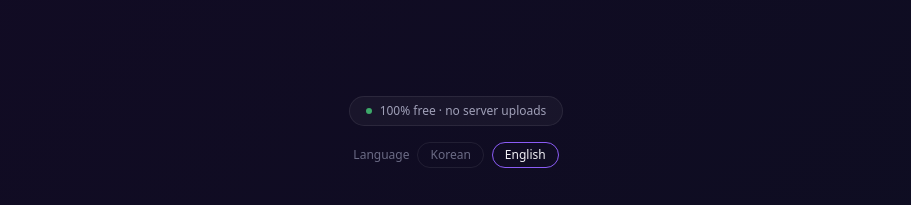
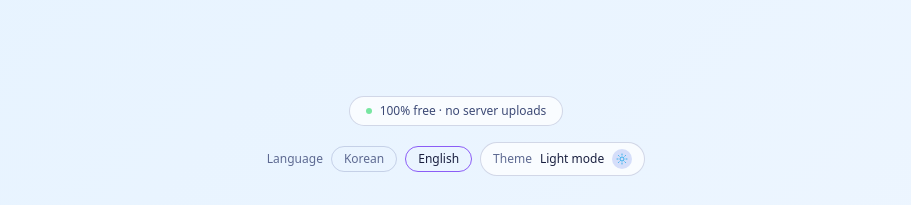
Before and after one commit to songsong-haha/extension-converter, a Next.js app: page / in a window 1280 px wide. Shown: the top 205 px of the page, without its empty margins (184-1095 px from the left). Built offline with nearby package versions, Linux system fonts and the light colour scheme; no server answers.

Commit message:
feat: [US-001] - [테마 토큰 재정의 + 다크모드 토글 + 랜딩/변환/결과 화면 적용 (Phase 3)]

```diff
--- a/src/app/globals.css
+++ b/src/app/globals.css
@@ -2,7 +2,9 @@
 
 /* ===== Design Tokens ===== */
 :root {
-  /* Primary palette - Deep violet to electric blue */
+  color-scheme: light;
+
+  /* Primary palette */
   --primary-50: #f3f0ff;
   --primary-100: #e5deff;
   --primary-200: #cdbdff;
@@ -12,15 +14,51 @@
   --primary-600: #6d28d9;
   --primary-700: #5b21b6;
 
-  /* Accent */
   --accent-400: #38bdf8;
   --accent-500: #0ea5e9;
-
-  /* Success */
   --success-400: #4ade80;
   --success-500: #22c55e;
 
-  /* Surface (Dark mode first) */
+  /* Light surfaces */
+  --surface-0: #f5f7ff;
+  --surface-50: #eef2ff;
+  --surface-100: #e3e9ff;
+  --surface-200: #d5defa;
+  --surface-300: #c4d0f1;
+  --surface-400: #a5b3de;
+
+  --text-primary: #1a2040;
+  --text-secondary: #3d4a76;
+  --text-muted: #5e6a92;
+
+  --glass-bg: rgba(255, 255, 255, 0.7);
+  --glass-border: rgba(71, 85, 146, 0.22);
+  --glass-hover: rgba(255, 255, 255, 0.88);
+  --glass-border-strong: rgba(71, 85, 146, 0.32);
+  --overlay-strong: rgba(15, 23, 42, 0.62);
+
+  --bg-grad-1: #f5f7ff;
+  --bg-grad-2: #ece7ff;
+  --bg-grad-3: #e6f3ff;
+  --bg-grad-4: #f4f8ff;
+  --bg-grad-5: #f5f7ff;
+
+  --shadow-glow: 0 0 40px rgba(124, 58, 237, 0.18);
+  --shadow-card: 0 12px 36px rgba(63, 76, 130, 0.16);
+
+  --ease-spring: cubic-bezier(0.34, 1.56, 0.64, 1);
+  --ease-smooth: cubic-bezier(0.4, 0, 0.2, 1);
+
+  --radius-sm: 8px;
+  --radius-md: 12px;
+  --radius-lg: 16px;
+  --radius-xl: 24px;
+  --radius-full: 9999px;
+}
+
+:root[data-theme="dark"] {
+  color-scheme: dark;
+
   --surface-0: #0a0a0f;
   --surface-50: #0f0f1a;
   --surface-100: #161625;
@@ -28,30 +66,56 @@
   --surface-300: #2a2a40;
   --surface-400: #3a3a55;
 
-  /* Text */
   --text-primary: #f1f0f5;
   --text-secondary: #a0a0b8;
   --text-muted: #6b6b85;
 
-  /* Glass */
   --glass-bg: rgba(255, 255, 255, 0.04);
   --glass-border: rgba(255, 255, 255, 0.08);
   --glass-hover: rgba(255, 255, 255, 0.08);
+  --glass-border-strong: rgba(255, 255, 255, 0.12);
+  --overlay-strong: rgba(2, 6, 23, 0.72);
 
-  /* Shadows */
+  --bg-grad-1: #0a0a0f;
+  --bg-grad-2: #0f0a1f;
+  --bg-grad-3: #120b24;
+  --bg-grad-4: #0a0f1f;
+  --bg-grad-5: #0a0a0f;
+
   --shadow-glow: 0 0 40px rgba(124, 58, 237, 0.15);
   --shadow-card: 0 8px 32px rgba(0, 0, 0, 0.4);
+}
 
-  /* Animation */
-  --ease-spring: cubic-bezier(0.34, 1.56, 0.64, 1);
-  --ease-smooth: cubic-bezier(0.4, 0, 0.2, 1);
+@media (prefers-color-scheme: dark) {
+  :root:not([data-theme]) {
+    color-scheme: dark;
 
-  /* Layout */
-  --radius-sm: 8px;
-  --radius-md: 12px;
-  --radius-lg: 16px;
-  --radius-xl: 24px;
-  --radius-full: 9999px;
+    --surface-0: #0a0a0f;
+    --surface-50: #0f0f1a;
+    --surface-100: #161625;
+    --surface-200: #1e1e32;
+    --surface-300: #2a2a40;
+    --surface-400: #3a3a55;
+
+    --text-primary: #f1f0f5;
+    --text-secondary: #a0a0b8;
+    --text-muted: #6b6b85;
+
+    --glass-bg: rgba(255, 255, 255, 0.04);
+    --glass-border: rgba(255, 255, 255, 0.08);
+    --glass-hover: rgba(255, 255, 255, 0.08);
+    --glass-border-strong: rgba(255, 255, 255, 0.12);
+    --overlay-strong: rgba(2, 6, 23, 0.72);
+
+    --bg-grad-1: #0a0a0f;
+    --bg-grad-2: #0f0a1f;
+    --bg-grad-3: #120b24;
+    --bg-grad-4: #0a0f1f;
+    --bg-grad-5: #0a0a0f;
+
+    --shadow-glow: 0 0 40px rgba(124, 58, 237, 0.15);
+    --shadow-card: 0 8px 32px rgba(0, 0, 0, 0.4);
+  }
 }
 
 @theme inline {
@@ -81,11 +145,11 @@ body {
 .bg-gradient-animated {
   background: linear-gradient(
     135deg,
-    var(--surface-0) 0%,
-    #0f0a1f 25%,
-    #120b24 50%,
-    #0a0f1f 75%,
-    var(--surface-0) 100%
+    var(--bg-grad-1) 0%,
+    var(--bg-grad-2) 25%,
+    var(--bg-grad-3) 50%,
+    var(--bg-grad-4) 75%,
+    var(--bg-grad-5) 100%
   );
   background-size: 400% 400%;
   animation: gradient-shift 15s ease infinite;
@@ -117,7 +181,7 @@ body {
 
 .glass-card:hover {
   background: var(--glass-hover);
-  border-color: rgba(255, 255, 255, 0.12);
+  border-color: var(--glass-border-strong);
   transform: translateY(-2px);
   box-shadow: var(--shadow-glow);
 }
--- a/src/app/page.tsx
+++ b/src/app/page.tsx
@@ -1,6 +1,7 @@
 import type { Metadata } from "next";
 import { headers } from "next/headers";
 import Link from "next/link";
+import ThemeToggle from "@/components/theme-toggle";
 import ConverterWidget from "@/features/converter/components/converter-widget";
 import { UNIQUE_TARGET_FORMATS } from "@/features/converter/lib/format-registry";
 import { HOME_MESSAGES, SEO_MESSAGES, type Locale } from "@/i18n/messages";
@@ -192,7 +193,8 @@ export default async function Home({ searchParams }: HomeProps) {
             {messages.badge}
           </div>
 
-          <div className="flex justify-center items-center gap-2 mb-6">
+          <div className="mb-6 flex flex-wrap items-center justify-center gap-2">
+            <div className="flex items-center gap-2">
               <span className="text-xs text-[var(--text-muted)]">{messages.languageLabel}</span>
               <Link
                 href="/?lang=ko"
@@ -214,6 +216,12 @@ export default async function Home({ searchParams }: HomeProps) {
               >
                 {messages.languageEn}
               </Link>
+            </div>
+            <ThemeToggle
+              themeLabel={messages.themeLabel}
+              lightModeLabel={messages.lightModeLabel}
+              darkModeLabel={messages.darkModeLabel}
+            />
           </div>
 
           <h1 className="text-4xl sm:text-5xl md:text-6xl font-bold tracking-tight leading-tight mb-4">
--- /dev/null
+++ b/src/components/theme-toggle.tsx
@@ -0,0 +1,89 @@
+"use client";
+
+import { useCallback, useEffect, useState } from "react";
+
+type ThemeMode = "light" | "dark";
+
+const THEME_STORAGE_KEY = "extension_converter_theme";
+
+function resolvePreferredTheme(): ThemeMode {
+  if (typeof window === "undefined") {
+    return "light";
+  }
+
+  const storedTheme = window.localStorage.getItem(THEME_STORAGE_KEY);
+  if (storedTheme === "light" || storedTheme === "dark") {
+    return storedTheme;
+  }
+
+  return window.matchMedia("(prefers-color-scheme: dark)").matches ? "dark" : "light";
+}
+
+interface ThemeToggleProps {
+  themeLabel: string;
+  lightModeLabel: string;
+  darkModeLabel: string;
+}
+
+export default function ThemeToggle({
+  themeLabel,
+  lightModeLabel,
+  darkModeLabel,
+}: ThemeToggleProps) {
+  const [theme, setTheme] = useState<ThemeMode>(() => resolvePreferredTheme());
+
+  const applyTheme = useCallback((nextTheme: ThemeMode) => {
+    document.documentElement.dataset.theme = nextTheme;
+  }, []);
+
+  useEffect(() => {
+    applyTheme(theme);
+  }, [applyTheme, theme]);
+
+  const toggleTheme = useCallback(() => {
+    const nextTheme: ThemeMode = theme === "dark" ? "light" : "dark";
+    setTheme(nextTheme);
+    applyTheme(nextTheme);
+    window.localStorage.setItem(THEME_STORAGE_KEY, nextTheme);
+  }, [applyTheme, theme]);
+
+  const isDarkMode = theme === "dark";
+  const label = isDarkMode ? darkModeLabel : lightModeLabel;
+
+  return (
+    <button
+      type="button"
+      onClick={toggleTheme}
+      className="inline-flex items-center gap-2 rounded-full border border-[var(--glass-border)] bg-[var(--glass-bg)] px-3 py-1.5 text-xs text-[var(--text-secondary)] transition hover:border-[var(--primary-300)] hover:text-[var(--text-primary)]"
+      aria-label={`${themeLabel}: ${label}`}
+      aria-pressed={isDarkMode}
+      data-testid="theme-toggle"
+    >
+      <span className="text-[var(--text-muted)]">{themeLabel}</span>
+      <span className="font-medium text-[var(--text-primary)]">{label}</span>
+      <span aria-hidden className="inline-flex h-5 w-5 items-center justify-center rounded-full bg-[var(--surface-200)]">
+        {isDarkMode ? (
+          <svg width="12" height="12" viewBox="0 0 24 24" fill="none">
+            <path
+              d="M21 12.79A9 9 0 1 1 11.21 3a7 7 0 0 0 9.79 9.79Z"
+              stroke="var(--primary-300)"
+              strokeWidth="1.6"
+              strokeLinecap="round"
+              strokeLinejoin="round"
+            />
+          </svg>
+        ) : (
+          <svg width="12" height="12" viewBox="0 0 24 24" fill="none">
+            <circle cx="12" cy="12" r="4" stroke="var(--accent-500)" strokeWidth="1.6" />
+            <path
+              d="M12 2V4M12 20V22M4.93 4.93L6.34 6.34M17.66 17.66L19.07 19.07M2 12H4M20 12H22M4.93 19.07L6.34 17.66M17.66 6.34L19.07 4.93"
+              stroke="var(--accent-500)"
+              strokeWidth="1.6"
+              strokeLinecap="round"
+            />
+          </svg>
+        )}
+      </span>
+    </button>
+  );
+}
--- a/src/components/ui/button.tsx
+++ b/src/components/ui/button.tsx
@@ -24,7 +24,7 @@ const variantStyles: Record<ButtonVariant, string> = {
         "bg-[var(--glass-bg)] backdrop-blur-xl",
         "border border-[var(--glass-border)]",
         "text-[var(--text-primary)]",
-        "hover:bg-[var(--glass-hover)] hover:border-[rgba(255,255,255,0.12)]",
+        "hover:bg-[var(--glass-hover)] hover:border-[var(--glass-border-strong)]",
         "active:scale-[0.97]",
     ].join(" "),
     ghost: [
--- a/src/features/converter/components/converter-widget.tsx
+++ b/src/features/converter/components/converter-widget.tsx
@@ -51,6 +51,20 @@ interface ConverterWidgetProps {
 }
 
 type AnalyticsParams = Record<string, string | number | boolean | undefined>;
+
+function getActiveThemeMode(): "light" | "dark" | "unknown" {
+    if (typeof document === "undefined") {
+        return "unknown";
+    }
+
+    const theme = document.documentElement.dataset.theme;
+    if (theme === "light" || theme === "dark") {
+        return theme;
+    }
+
+    return window.matchMedia("(prefers-color-scheme: dark)").matches ? "dark" : "light";
+}
+
 function getFailureGuide(category: string, messages: ConverterMessages): string {
     return (
         messages.failureGuides[category] ??
@@ -90,6 +104,7 @@ export default function ConverterWidget({ locale }: ConverterWidgetProps) {
         (eventName: AnalyticsEventName, params: AnalyticsParams = {}) => {
             trackEvent(eventName, {
                 locale,
+                theme_mode: getActiveThemeMode(),
                 ...params,
             });
         },
--- a/src/features/converter/components/file-preview.tsx
+++ b/src/features/converter/components/file-preview.tsx
@@ -31,7 +31,7 @@ export default function FilePreview({
                     alt={file.name}
                     className="w-full h-full object-cover"
                 />
-                <div className="absolute top-1 left-1 bg-black/60 backdrop-blur-sm text-[10px] font-bold text-white px-1.5 py-0.5 rounded">
+                <div className="absolute top-1 left-1 bg-[var(--overlay-strong)] backdrop-blur-sm text-[10px] font-bold text-white px-1.5 py-0.5 rounded">
                     {ext}
                 </div>
             </div>
--- a/src/features/converter/components/format-selector.tsx
+++ b/src/features/converter/components/format-selector.tsx
@@ -55,7 +55,7 @@ export default function FormatSelector({
                                 "border",
                                 isSelected
                                     ? "border-[var(--primary-400)] bg-[rgba(124,58,237,0.15)] shadow-[0_0_20px_rgba(124,58,237,0.2)]"
-                                    : "border-[var(--glass-border)] bg-[var(--glass-bg)] hover:bg-[var(--glass-hover)] hover:border-[rgba(255,255,255,0.12)]",
+                                    : "border-[var(--glass-border)] bg-[var(--glass-bg)] hover:bg-[var(--glass-hover)] hover:border-[var(--glass-border-strong)]",
                                 "active:scale-95",
                             ].join(" ")}
                         >
--- a/src/i18n/messages.ts
+++ b/src/i18n/messages.ts
@@ -39,6 +39,9 @@ export interface HomeMessages {
   languageLabel: string;
   languageKo: string;
   languageEn: string;
+  themeLabel: string;
+  lightModeLabel: string;
+  darkModeLabel: string;
 }
 
 export interface SeoMessages {
@@ -108,6 +111,9 @@ export const HOME_MESSAGES: Record<Locale, HomeMessages> = {
     languageLabel: "언어",
     languageKo: "한국어",
     languageEn: "영어",
+    themeLabel: "테마",
+    lightModeLabel: "라이트 모드",
+    darkModeLabel: "다크 모드",
   },
   en: {
     badge: "100% free · no server uploads",
@@ -142,6 +148,9 @@ export const HOME_MESSAGES: Record<Locale, HomeMessages> = {
     languageLabel: "Language",
     languageKo: "Korean",
     languageEn: "English",
+    themeLabel: "Theme",
+    lightModeLabel: "Light mode",
+    darkModeLabel: "Dark mode",
   },
 };
 
```
Also changed, not shown: loop/prd.json (+6 -6 lines), loop/progress.txt, 2 other files (tests, documents, lock files or other folders). Lines whose indentation alone changed are shown as unchanged.
